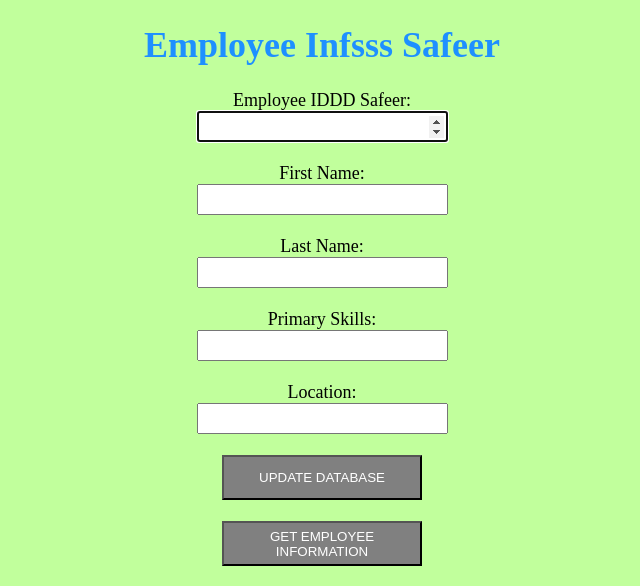
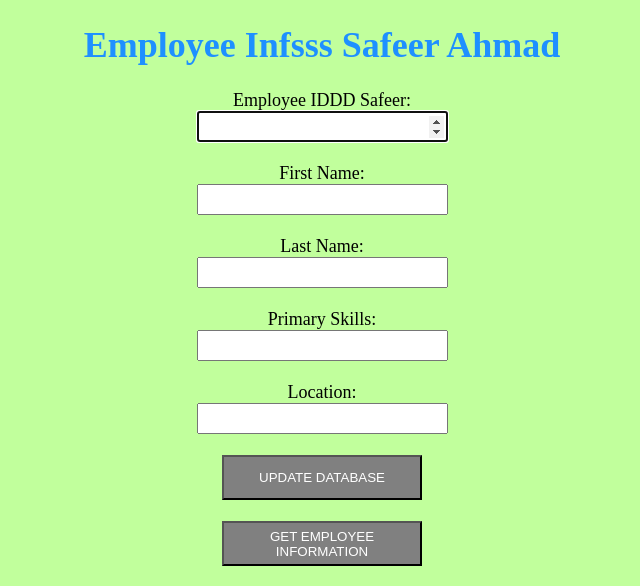
Before and after one commit to safeerahmad5900/K8s-cluster-deploying-containerized-stateless-applications, a Flask app: page / in a window 1280 px wide. Shown: the top 586 px of the page, without its empty margins (318-958 px from the left). Run offline with Flask 2, Linux system fonts and the light colour scheme.

Commit message:
Versioning1.1

```diff
--- a/WebSiteDocker/templates/addemp.html
+++ b/WebSiteDocker/templates/addemp.html
@@ -6,7 +6,7 @@
 <center>
 	<font color="black" size="4" style="font-family: avenir">
 
-		<h1 style="color: DodgerBlue">Employee Infsss Safeer</h1>
+		<h1 style="color: DodgerBlue">Employee Infsss Safeer Ahmad</h1>
 		<body style="background: {{ color }};" >
 
 			<form action="/addemp" autocomplete="on" method = "POST" enctype="multipart/form-data">
```
Also changed, not shown: README.md.
